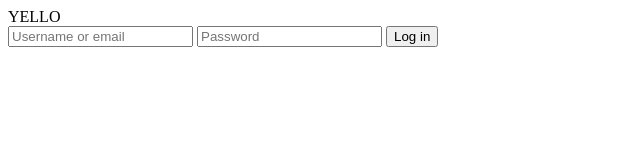
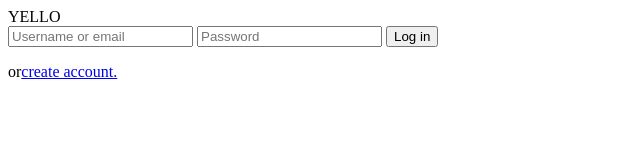
Before and after one commit to marthebull/css-frameworks-CA-29-08-2022, a website: page index.html in a window 1280 px wide. Shown: the whole page, without its empty margins (0-640 px from the left). Drawn offline with Linux system fonts and the light colour scheme.

Commit message:
Log in form

```diff
--- a/index.html
+++ b/index.html
@@ -14,7 +14,7 @@
             <input type="password" class="form-control" placeholder="Password">
             <button type="submit" class="btn btn-primary">Log in</button>
         </form>
+        <p>or<a href="#" class="link-primary">create account.</a></p>
     </div>
-
 </body>
 </html>
```
